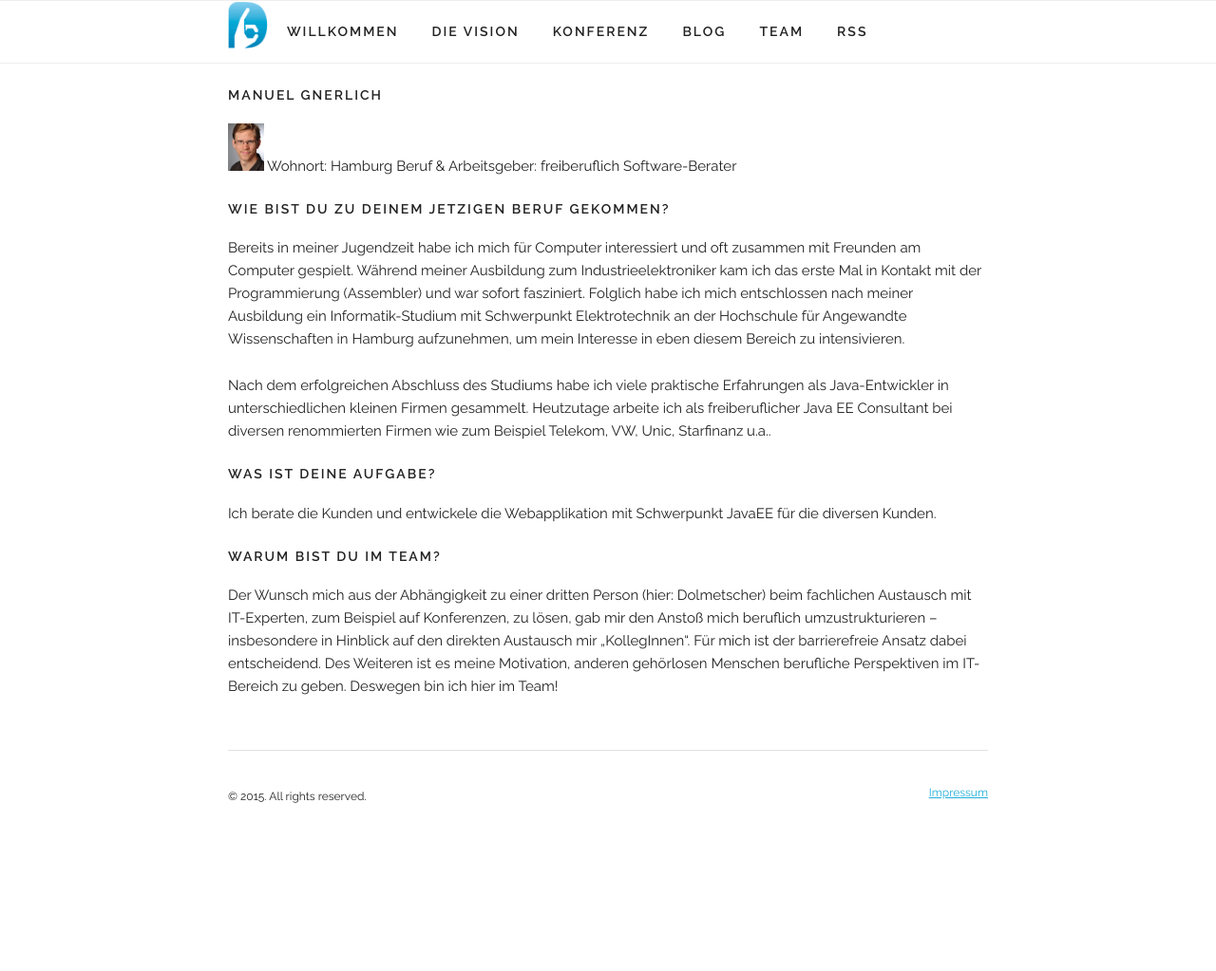
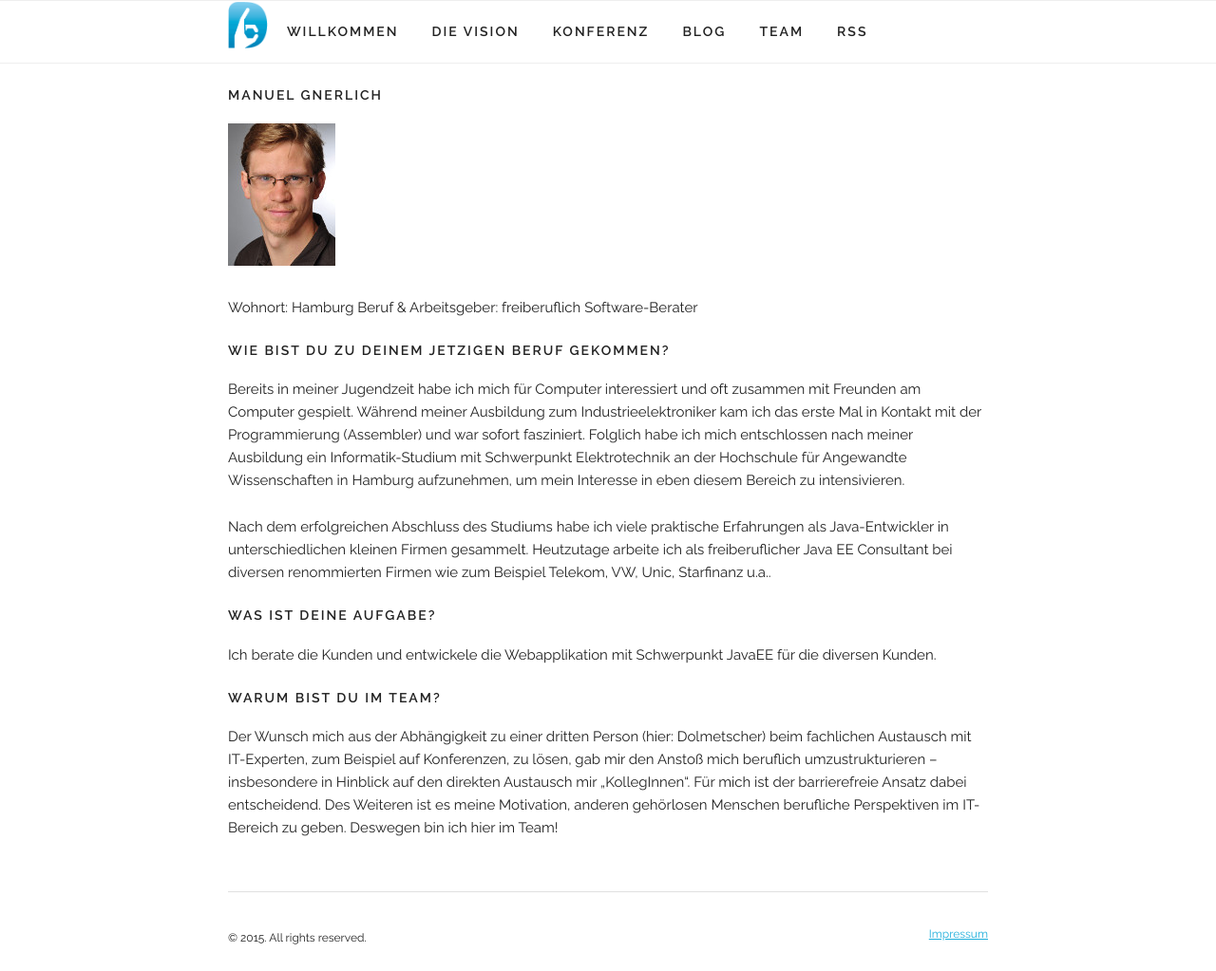
Before and after one commit to NickelPic/deafit.github.io, a Jekyll site: the page built from team/manuel-gnerlich.md, in a window 1280 px wide and 1023 px high. Shown: the whole window at 95% size. Built offline with Jekyll 4.4.1, drawn with Linux system fonts in a browser that asks for light colours; nearby versions of some CDN libraries.

Commit message:
Update manuel-gnerlich.md

```diff
--- a/team/manuel-gnerlich.md
+++ b/team/manuel-gnerlich.md
@@ -2,7 +2,8 @@
 layout: page
 title: Manuel Gnerlich
 ---
-<img src="{{ site.baseurl }}public/images/magn_small.jpg" height="50">
+<img src="{{ site.baseurl }}public/images/magn_small.jpg" height="150" width="113">
+
 Wohnort: Hamburg
 Beruf & Arbeitsgeber: freiberuflich Software-Berater
 
```
